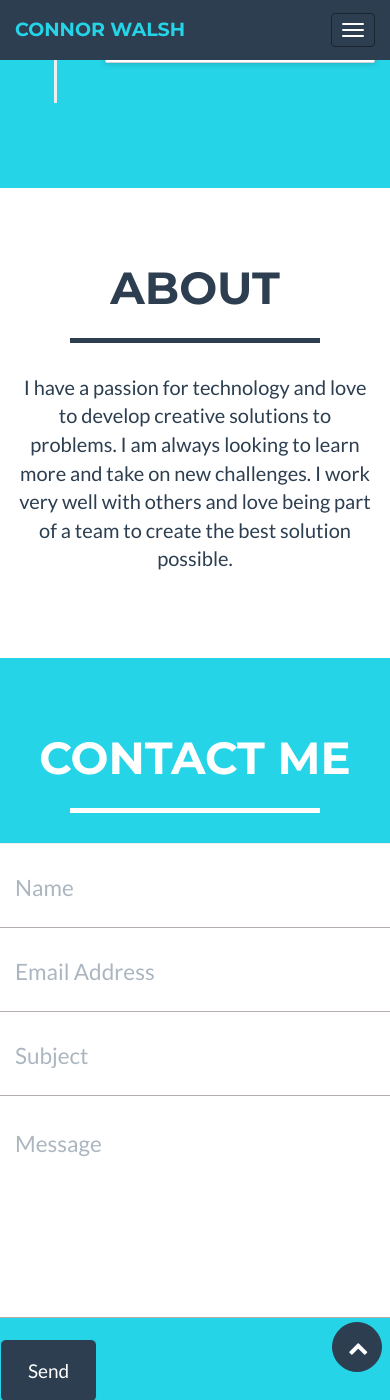
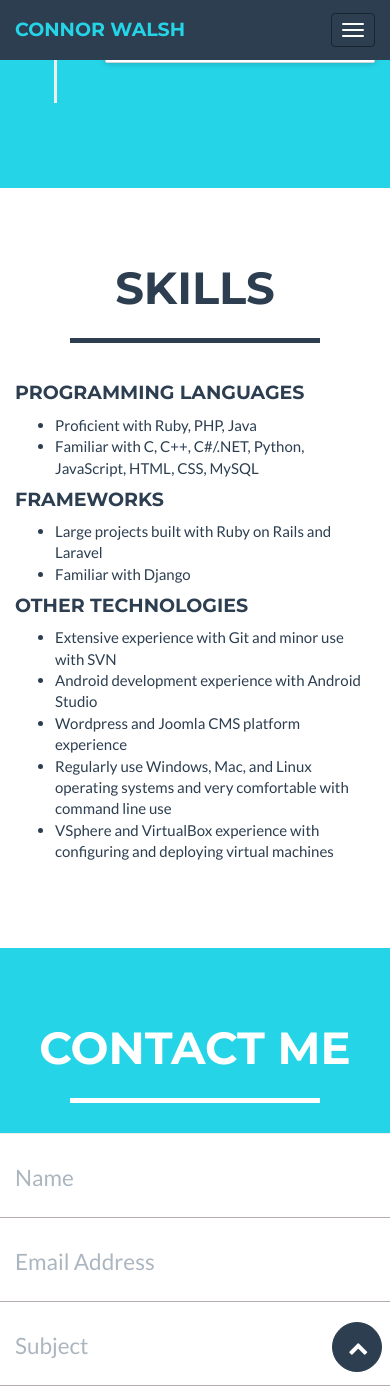
Before and after one commit to ConnorWalsh7/portfolio, a Jekyll site: the page built from index.html, in a window 390 px wide and 1400 px high, scrolled down 5161 px. Built offline with Jekyll 4.4.1, drawn with Linux system fonts in a browser that asks for light colours; nearby versions of some CDN libraries; library files that are not in the unit come from our copies; some of the changed text lies outside the part shown.

Commit message:
Replaced about section with skills section. Removed location from footer

```diff
--- a/_config.yml
+++ b/_config.yml
@@ -21,6 +21,9 @@ social:
   - title: linkedin
     url: https://www.linkedin.com/in/connor-walsh-35752268
 
+  - title: envelope
+    url: mailto:connorjwalsh@outlook.com
+
 # Build settings
 markdown: kramdown
 permalink: pretty
--- a/_includes/about.html
+++ /dev/null
@@ -1,16 +0,0 @@
- <!-- About Section -->
-    <section id="about">
-        <div class="container">
-            <div class="row">
-                <div class="col-lg-12 text-center">
-                    <h2>About</h2>
-                    <hr class="star-primary">
-                </div>
-            </div>
-            <div class="row">
-                <div class="col-lg-6 col-lg-offset-3 text-center">
-                    <p>{{site.data.global.description2}}</p>
-                </div>
-            </div>
-        </div>
-    </section>
--- a/_includes/footer.html
+++ b/_includes/footer.html
@@ -1,18 +1,10 @@
     <!-- Footer -->
-    <footer class="text-center">
+    <footer class="text-center" id="links">
         <div class="footer-above">
             <div class="container">
                 <div class="row">
-                    <div class="footer-col col-md-4">
-                        <h3>Location</h3>
-                        <p>
-                            {% for adress in site.data.global.address %}
-                                {{ adress.line }} <br>
-		                    {% endfor %}
-                        </p>
-                    </div>
-                    <div class="footer-col col-md-4">
-                        <h3>{{ site.footer.social }}</h3>
+                    <div class="footer-col col-md-12">
+                        <h3>Links</h3>
                         <ul class="list-inline">
                             {% for network in site.social %}
                             <li>
--- a/_includes/nav.html
+++ b/_includes/nav.html
@@ -25,10 +25,13 @@
                         <a href="#work-experience">Work Experience</a>
                     </li>
                     <li class="page-scroll">
-                        <a href="#about">About</a>
+                        <a href="#skills">Skills</a>
                     </li>
                     <li class="page-scroll">
                         <a href="#contact">Contact</a>
+                    </li>
+                    <li class="page-scroll">
+                        <a href="#links">Links</a>
                     </li>
                 </ul>
             </div>
--- /dev/null
+++ b/_includes/skills.html
@@ -0,0 +1,35 @@
+ <!-- Skills Section -->
+    <section id="skills">
+        <div class="container">
+            <div class="row">
+                <div class="col-lg-12 text-center">
+                    <h2>Skills</h2>
+                    <hr class="star-primary">
+                </div>
+            </div>
+            <div class="row">
+                <div class="col-lg-6 col-lg-offset-3">
+                    <h4>Programming Languages</h4>
+                    <ul>
+                        <li>Proficient with Ruby, PHP, Java</li>
+                        <li>Familiar with C, C++, C#/.NET, Python, JavaScript, HTML, CSS, MySQL</li>
+                    </ul>
+
+                    <h4>Frameworks</h4>
+                    <ul>
+                        <li>Large projects built with Ruby on Rails and Laravel</li>
+                        <li>Familiar with Django</li>
+                    </ul>
+
+                    <h4>Other Technologies</h4>
+                    <ul>
+                        <li>Extensive experience with Git and minor use with SVN</li>
+                        <li>Android development experience with Android Studio</li>
+                        <li>Wordpress and Joomla CMS platform experience</li>
+                        <li>Regularly use Windows, Mac, and Linux operating systems and very comfortable with command line use</li>
+                        <li>VSphere and VirtualBox experience with configuring and deploying virtual machines</li>
+                    </ul>
+                </div>
+            </div>
+        </div>
+    </section>
--- a/_layouts/default.html
+++ b/_layouts/default.html
@@ -6,7 +6,7 @@
     {% include header.html %}
     {% include portfolio_grid.html %}
     {% include work-experience.html %}
-    {% include about.html %}
+    {% include skills.html %}
     {% include contact.html %}
     {% include footer.html %}
     {% include modals.html %}
```
Also changed, not shown: _includes/css/main.css (+7 -3 lines).
